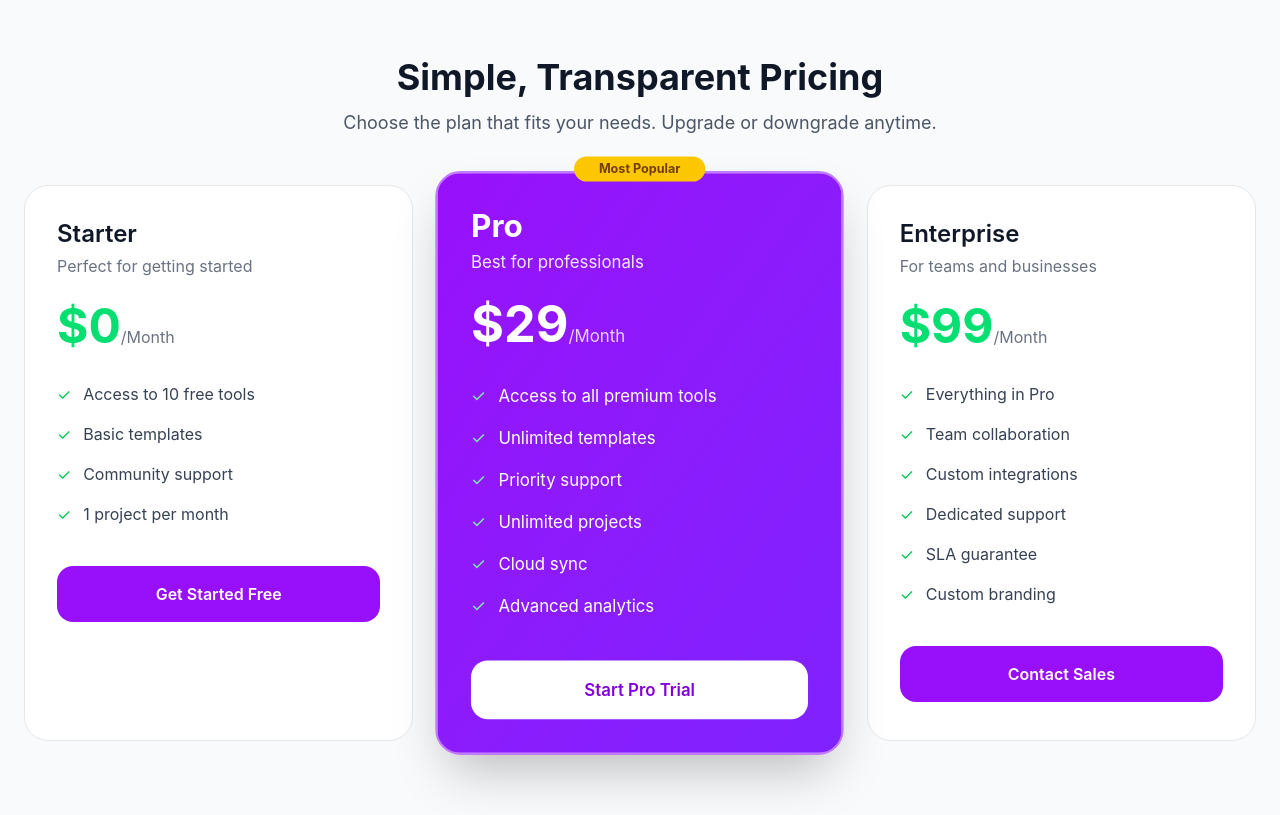
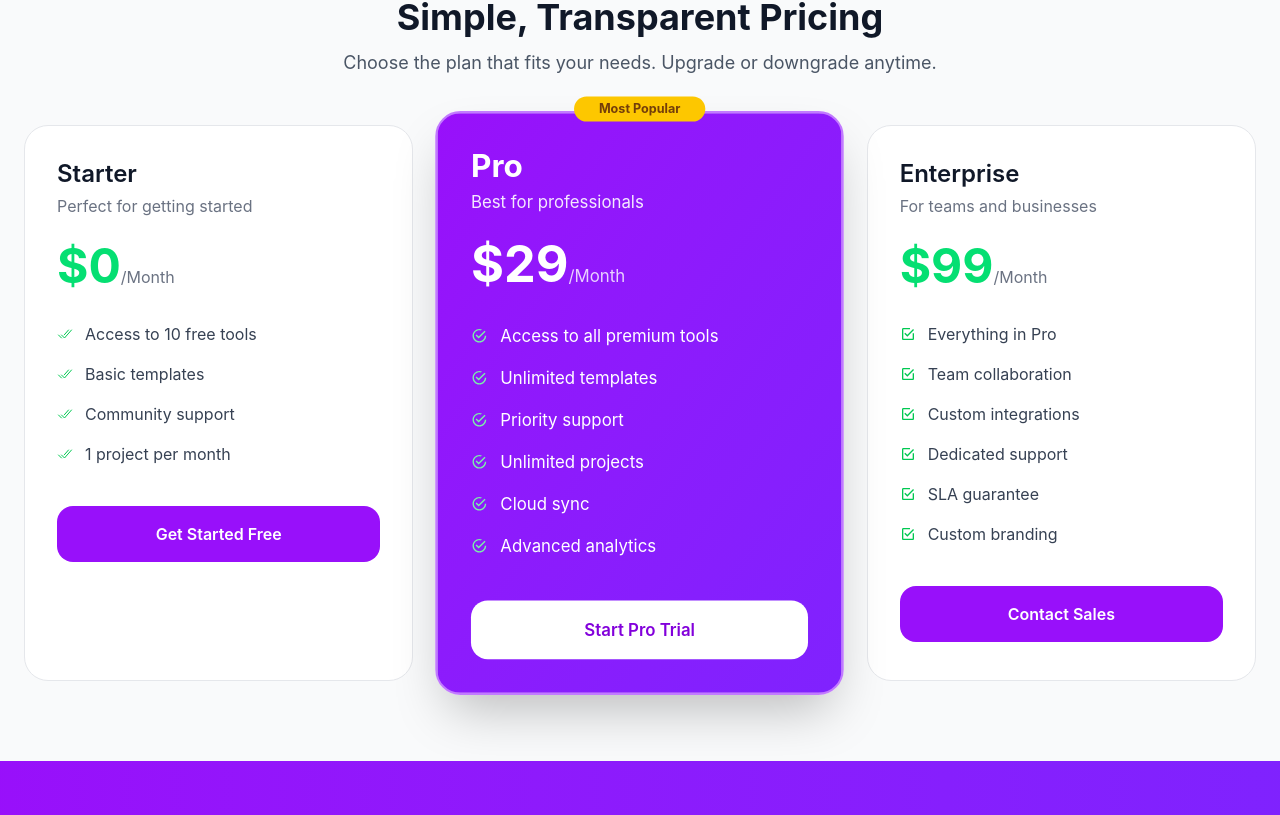
Before and after one commit to tushariqbal1/assignment-6, a React (Vite) app: page / in a window 1280 px wide. Shown: the part 3090-3905 px from the top of the page. Built offline with nearby package versions, Linux system fonts and the light colour scheme.

Commit message:
add feature check

```diff
--- a/src/components/PricingSection.jsx
+++ b/src/components/PricingSection.jsx
@@ -1,3 +1,6 @@
+import { IoMdCheckboxOutline, IoMdCheckmarkCircleOutline } from "react-icons/io";
+import { IoCheckmarkDone } from "react-icons/io5";
+
 function PricingSection() {
   return (
     <div className="max-w-7xl mx-auto px-6 py-20">
@@ -16,10 +19,10 @@ function PricingSection() {
             <span className="text-gray-500">/Month</span>
           </div>
           <ul className="space-y-4 mb-10 text-gray-700">
-            <li className="flex items-center gap-3"><span className="text-green-500">✓</span> Access to 10 free tools</li>
-            <li className="flex items-center gap-3"><span className="text-green-500">✓</span> Basic templates</li>
-            <li className="flex items-center gap-3"><span className="text-green-500">✓</span> Community support</li>
-            <li className="flex items-center gap-3"><span className="text-green-500">✓</span> 1 project per month</li>
+            <li className="flex items-center gap-3"><span className="text-green-500"> <IoCheckmarkDone /> </span> Access to 10 free tools</li>
+            <li className="flex items-center gap-3"><span className="text-green-500"> <IoCheckmarkDone /> </span> Basic templates</li>
+            <li className="flex items-center gap-3"><span className="text-green-500"><IoCheckmarkDone /></span> Community support</li>
+            <li className="flex items-center gap-3"><span className="text-green-500"><IoCheckmarkDone /></span> 1 project per month</li>
           </ul>
           <button className="w-full py-4 cursor-pointer bg-purple-600 hover:bg-purple-700 text-white font-semibold rounded-2xl transition-all">
             Get Started Free
@@ -38,12 +41,12 @@ function PricingSection() {
             <span className="opacity-80">/Month</span>
           </div>
           <ul className="space-y-4 mb-10">
-            <li className="flex items-center gap-3"><span className="text-green-300">✓</span> Access to all premium tools</li>
-            <li className="flex items-center gap-3"><span className="text-green-300">✓</span> Unlimited templates</li>
-            <li className="flex items-center gap-3"><span className="text-green-300">✓</span> Priority support</li>
-            <li className="flex items-center gap-3"><span className="text-green-300">✓</span> Unlimited projects</li>
-            <li className="flex items-center gap-3"><span className="text-green-300">✓</span> Cloud sync</li>
-            <li className="flex items-center gap-3"><span className="text-green-300">✓</span> Advanced analytics</li>
+            <li className="flex items-center gap-3"><span className="text-green-300"><IoMdCheckmarkCircleOutline /></span> Access to all premium tools</li>
+            <li className="flex items-center gap-3"><span className="text-green-300"><IoMdCheckmarkCircleOutline /></span> Unlimited templates</li>
+            <li className="flex items-center gap-3"><span className="text-green-300"><IoMdCheckmarkCircleOutline /></span> Priority support</li>
+            <li className="flex items-center gap-3"><span className="text-green-300"><IoMdCheckmarkCircleOutline /></span> Unlimited projects</li>
+            <li className="flex items-center gap-3"><span className="text-green-300"><IoMdCheckmarkCircleOutline /></span> Cloud sync</li>
+            <li className="flex items-center gap-3"><span className="text-green-300"><IoMdCheckmarkCircleOutline /></span> Advanced analytics</li>
           </ul>
           <button className="w-full py-4 bg-white cursor-pointer text-purple-700 font-semibold rounded-2xl hover:bg-gray-100 transition-all">
             Start Pro Trial
@@ -59,12 +62,12 @@ function PricingSection() {
             <span className="text-gray-500">/Month</span>
           </div>
           <ul className="space-y-4 mb-10 text-gray-700">
-            <li className="flex items-center gap-3"><span className="text-green-500">✓</span> Everything in Pro</li>
-            <li className="flex items-center gap-3"><span className="text-green-500">✓</span> Team collaboration</li>
-            <li className="flex items-center gap-3"><span className="text-green-500">✓</span> Custom integrations</li>
-            <li className="flex items-center gap-3"><span className="text-green-500">✓</span> Dedicated support</li>
-            <li className="flex items-center gap-3"><span className="text-green-500">✓</span> SLA guarantee</li>
-            <li className="flex items-center gap-3"><span className="text-green-500">✓</span> Custom branding</li>
+            <li className="flex items-center gap-3"><span className="text-green-500"><IoMdCheckboxOutline /></span> Everything in Pro</li>
+            <li className="flex items-center gap-3"><span className="text-green-500"><IoMdCheckboxOutline /></span> Team collaboration</li>
+            <li className="flex items-center gap-3"><span className="text-green-500"><IoMdCheckboxOutline /></span> Custom integrations</li>
+            <li className="flex items-center gap-3"><span className="text-green-500"><IoMdCheckboxOutline /></span> Dedicated support</li>
+            <li className="flex items-center gap-3"><span className="text-green-500"><IoMdCheckboxOutline /></span> SLA guarantee</li>
+            <li className="flex items-center gap-3"><span className="text-green-500"><IoMdCheckboxOutline /></span> Custom branding</li>
           </ul>
           <button className="w-full py-4 bg-purple-600 cursor-pointer hover:bg-purple-700 text-white font-semibold rounded-2xl transition-all">
             Contact Sales
--- a/src/components/ProductCard.jsx
+++ b/src/components/ProductCard.jsx
@@ -1,4 +1,5 @@
 import { useState } from 'react';
+import { IoCheckmarkCircleOutline } from 'react-icons/io5';
 
 function ProductCard({ product, addToCart }) {
   const [buttonText, setButtonText] = useState("Buy Now");
@@ -50,7 +51,7 @@ function ProductCard({ product, addToCart }) {
         <ul className="space-y-3 mb-8">
           {product.features.map((feature, index) => (
             <li key={index} className="flex items-start gap-3 text-sm text-gray-700">
-              <span className="text-green-500 mt-0.5 text-lg">✓</span>
+              <span className="text-green-500 mt-0.5 text-lg"><IoCheckmarkCircleOutline /></span>
               <span>{feature}</span>
             </li>
           ))}
```
